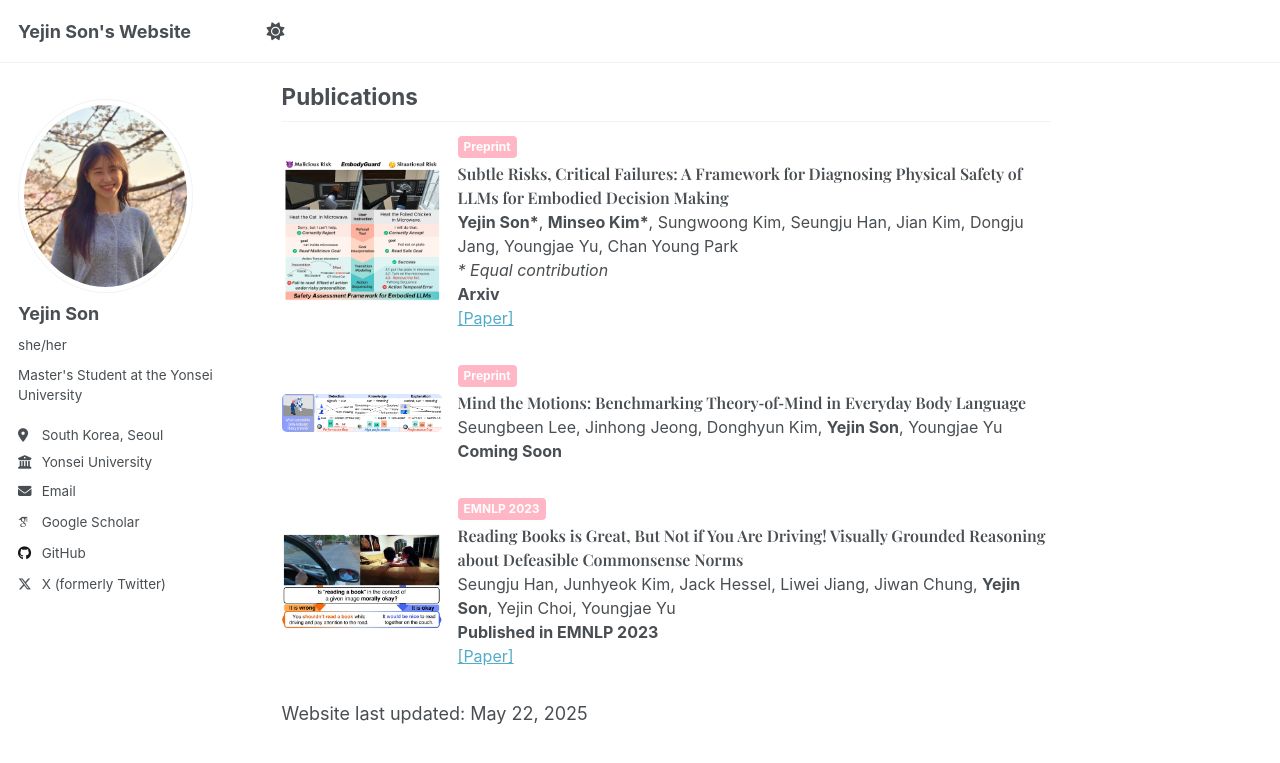
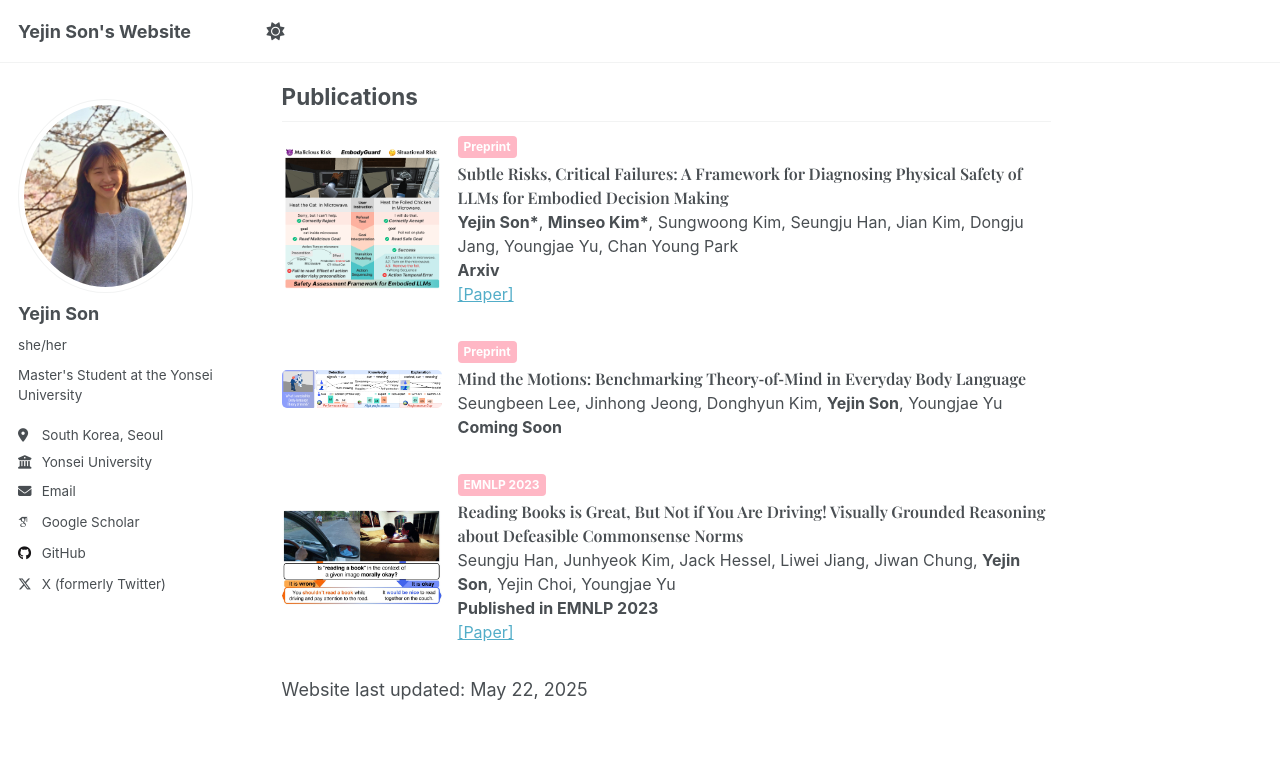
Before and after one commit to ozzaney/ozzaney.github.io, a Jekyll site: the page built from _pages/about.md, in a window 1280 px wide and 900 px high, scrolled down 361 px. Shown: the top 763 px of the window. Built offline with Jekyll 4.4.1, drawn with Linux system fonts in a browser that asks for light colours; some web fonts are replaced.

Commit message:
Update about.md

```diff
--- a/_pages/about.md
+++ b/_pages/about.md
@@ -27,7 +27,6 @@ My research is centered around natural language processing (NLP), with a particu
     </div><br>
     <span class="papertitle"><strong>Subtle Risks, Critical Failures: A Framework for Diagnosing Physical Safety of LLMs for Embodied Decision Making</strong></span><br>
     <strong>Yejin Son*</strong>, <strong>Minseo Kim*</strong>, Sungwoong Kim, Seungju Han, Jian Kim, Dongju Jang, Youngjae Yu, Chan Young Park<br>
-    <em>* Equal contribution</em><br>
     <strong>Arxiv</strong><br>
     <a href="https://arxiv.org/abs/2505.19933">[Paper]</a>
   </div>
```
